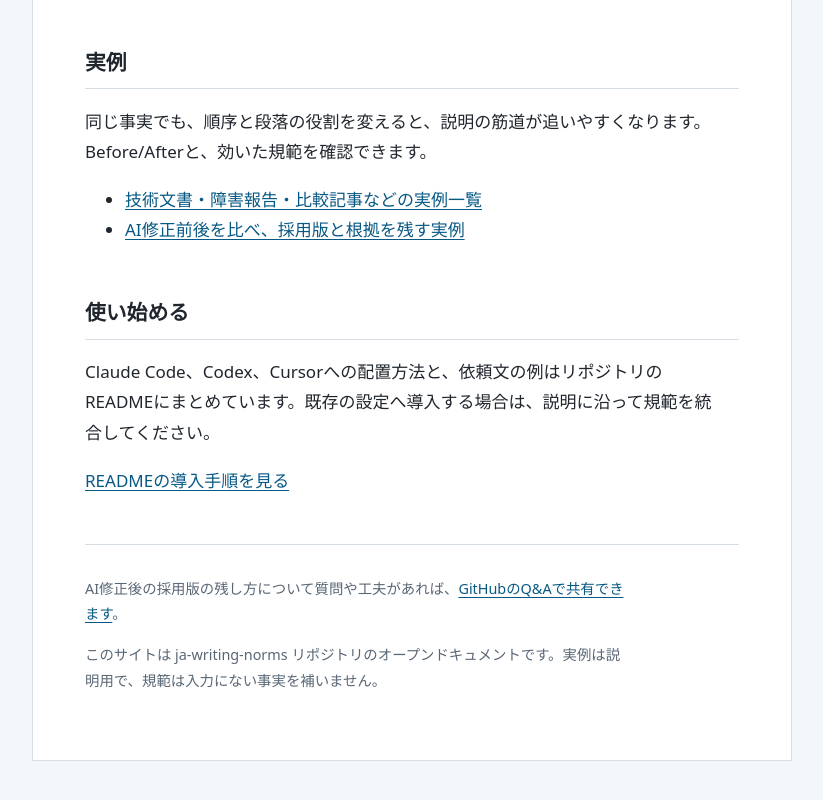
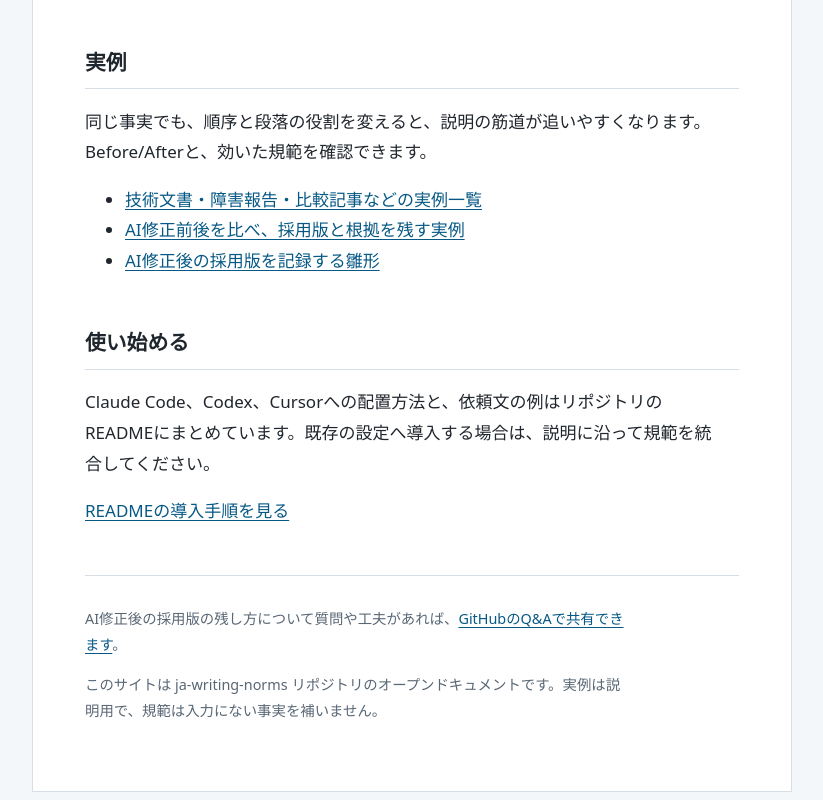
Before and after one commit to snowkiss13/ja-writing-norms, a plain HTML site: page docs/index.html in a window 1280 px wide. Shown: the part 858-1658 px from the top of the page, without its empty margins (228-1051 px from the left). Drawn offline with Linux system fonts and the light colour scheme.

Commit message:
Add adopted-version record template
Publish a concise reusable record sheet and link it from the documentation page.

```diff
--- a/docs/index.html
+++ b/docs/index.html
@@ -48,6 +48,7 @@
   <ul>
     <li><a href="https://github.com/snowkiss13/ja-writing-norms/tree/main/examples">技術文書・障害報告・比較記事などの実例一覧</a></li>
     <li><a href="https://github.com/snowkiss13/ja-writing-norms/blob/main/examples/06-ai-revision-adopted-version.md">AI修正前後を比べ、採用版と根拠を残す実例</a></li>
+    <li><a href="https://github.com/snowkiss13/ja-writing-norms/blob/main/examples/07-adopted-version-record-template.md">AI修正後の採用版を記録する雛形</a></li>
   </ul>
 
   <h2>使い始める</h2>
```
Also changed, not shown: 1 other file.
